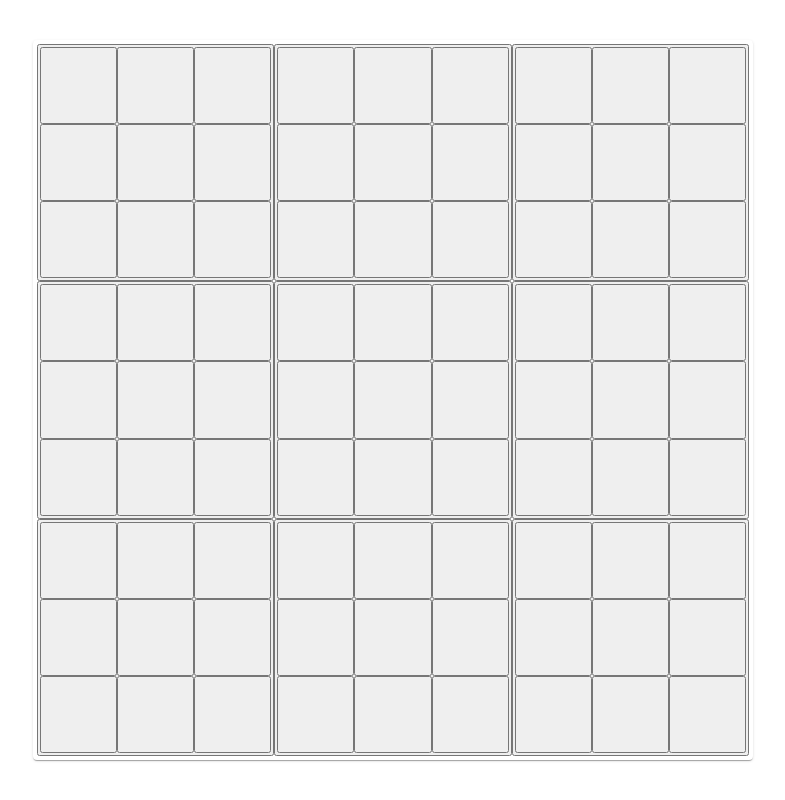
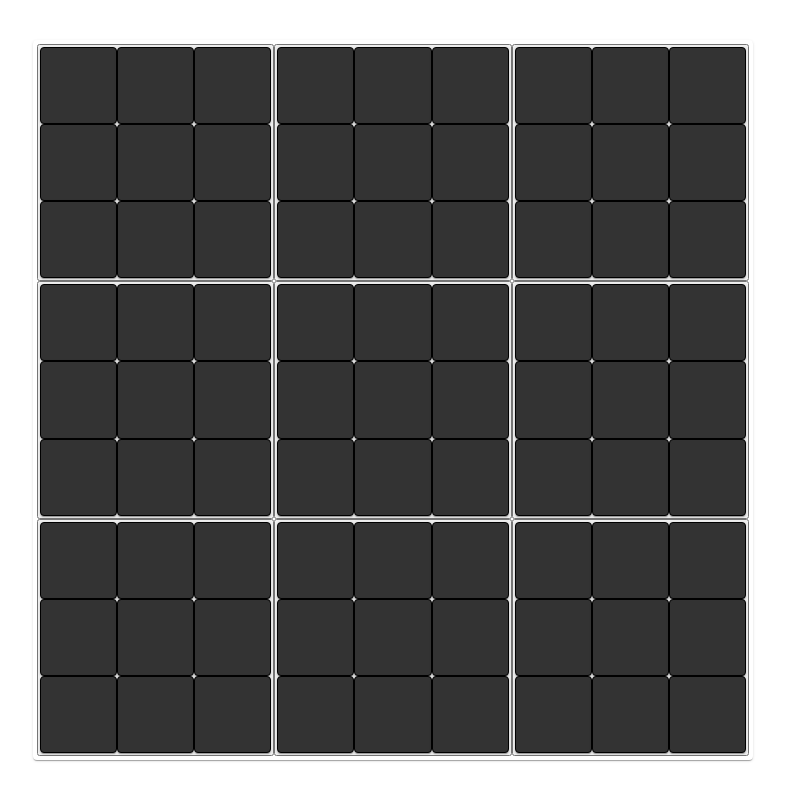
Before and after one commit to AlexTrebs/tictactoe-squared, a React (Create React App) app: page / in a window 1280 px wide. Shown: the whole page, without its empty margins (247-1032 px from the left). Built offline with nearby package versions, Linux system fonts and the light colour scheme.

Commit message:
* First working version

```diff
--- a/src/components/Board.jsx
+++ b/src/components/Board.jsx
@@ -2,9 +2,7 @@ function Board({ squares }) {
   return (
     <div
       className="board"
-      container
       spacing={0}
-      class="grid-container"
       style={{
         position: "relative",
         display: 'grid',
--- a/src/components/Square.jsx
+++ b/src/components/Square.jsx
@@ -1,22 +1,20 @@
+import { Paper } from "@mui/material";
 import getSquareRender from "../utils/RenderSquareUtil";
 
-function Square({ value, squareCoord, onPlay, children, isPlayable, sx }) {
+function Square({ value, squareCoord, onPlay, isPlayable, children }) {
   function onClick() {
     onPlay(squareCoord);
+    console.log(squareCoord, !isPlayable, value);
   }
 
   return (
     <>
-      {
+      { isPlayable ?
         <button
           className="square"
-          onClick={isPlayable ? onClick : null}
-          sx={sx}
+          onClick={onClick}
+          disabled={!isPlayable}
           style={{
-            //border: '3px solid',
-            //float: 'initial',
-            //marginRight: '0px',
-            //marginTop: '1px',
             padding: 0,
             textAlign: '-webkit-center',
             width: '100%',
@@ -27,10 +25,31 @@ function Square({ value, squareCoord, onPlay, children, isPlayable, sx }) {
             justifyItems: 'center',
             maxWidth: 'initial',
             maxHeight: 'initial',
+            backgroudColor: !isPlayable && '#333 !important',
         }}
         >
           {children ? children : getSquareRender(value)}
-        </button >
+        </button > :
+        <Paper
+          style={{
+            backgroundColor: '#333',
+            padding: 0,
+            textAlign: '-webkit-center',
+            width: '100%',
+            height: '100%',
+            display: 'grid',
+            alignItems: 'center',
+            position: 'relative',
+            justifyItems: 'center',
+            maxWidth: 'initial',
+            maxHeight: 'initial',
+            backgroudColor: !isPlayable && '#333 !important',
+            boxSizing: 'border-box',
+            border: '1px #000 solid',
+          }}
+          >
+          {children ? children : getSquareRender(value)}
+        </Paper>
       }
     </>
   );
--- a/src/components/Squared.jsx
+++ b/src/components/Squared.jsx
@@ -7,16 +7,14 @@ import getSquareRender from "../utils/RenderSquareUtil";
 import GamePopover from "./GamePopover";
 import CalculateWinner from "../utils/CalculateWinnerUtil";
 
-function Squared({ value, squareCoord }) {
+function Squared() {
   const renderedSquares = [];
-  const renderedTicTacToe = [];
-
+  const [allSquares, setAllSquares] = useState(Array(9).fill(Array(9).fill(null)));
+  console.log(allSquares);
   const [lastPlayedNoughts, setLastPlayedNoughts] = useState(false);
   const [winner, setWinner] = useState(null);
   const [squaresWinner, setSquaresWinner] = useState(Array(9).fill(null));
-  const [isPlayable, setIsPlayable] = useState(Array(9).fill(false));
-  const [playableGame, setPlayableGame] = useState(null);
-  const [openGame, setOpenGame] = useState(false);
+  const [isPlayable, setIsPlayable] = useState(Array(9).fill(true));
 
   function changeBooleanInList(list, index) {
     const temp = list.slice();
@@ -26,8 +24,10 @@ function Squared({ value, squareCoord }) {
   }
 
   function onClick(sqNum) {
-    setIsPlayable(changeBooleanInList(isPlayable, sqNum));
-    setPlayableGame(renderedTicTacToe[sqNum]);
+    console.log(isPlayable);
+    if(!isPlayable.includes(false) || isPlayable[sqNum] === false){
+      setIsPlayable(changeBooleanInList(isPlayable, sqNum));
+    }
   }
 
   function setWinners(winner, sqNum) {
@@ -38,26 +38,64 @@ function Squared({ value, squareCoord }) {
     setWinner(CalculateWinner(newWinners));
   }
 
+  function nextRound(prevPicked, prevSquare, currentWinner){
+    setLastPlayedNoughts(!lastPlayedNoughts);
+
+    if (currentWinner != null) {
+      setWinners(currentWinner, prevSquare);
+    }
+    if(prevSquare !== prevPicked && squaresWinner[prevPicked] === null){
+      console.log("WINNER");
+      setIsPlayable(changeBooleanInList(changeBooleanInList(isPlayable, prevSquare), prevPicked));
+    }
+  }
+
+  function onPlay(i) {
+    const coord = i.split(".");
+
+    const squares = allSquares[coord[0]].slice();
+    console.log(squares);
+    if (squares[coord[1]] || CalculateWinner(squares)) {
+      return;
+    }
+
+    if (lastPlayedNoughts) {
+      squares[coord[1]] = "x";
+    } else {
+      squares[coord[1]] = "o";
+    }
+
+    setAllSquares(allSquares.map((elem, index) => {
+      if(index.toString() === coord[0]){
+        return squares;
+      } else {
+        return elem;
+      };
+    }));
+
+    nextRound(parseInt(coord[1]), parseInt(coord[0]), CalculateWinner(squares));
+  }
+
   for (let sqNum = 0; sqNum < 9; sqNum++) {
-    renderedTicTacToe.push(
-      <TicTacToe
-        lastPlayedNoughts={lastPlayedNoughts}
-        setLastPlayedNoughts={setLastPlayedNoughts}
-        winner={squaresWinner[sqNum]}
-        setWinners={setWinners}
-        loc={sqNum}
-        isPlayable={isPlayable[sqNum]}
-      />
-    );
-
     renderedSquares.push(
       <Square
-        squareCoord={sqNum}
+        squareCoord={`${sqNum}`}
         onPlay={onClick}
-        isPlayable={true}
-        sx={{ width: "33%", height: "100%", display: "block" }}
+        isPlayable={isPlayable[sqNum]}
+        key={sqNum}
       >
-        {renderedTicTacToe[sqNum]}
+        <TicTacToe
+          lastPlayedNoughts={lastPlayedNoughts}
+          setLastPlayedNoughts={setLastPlayedNoughts}
+          winner={squaresWinner[sqNum]}
+          setWinners={setWinners}
+          isPlayable={!isPlayable[sqNum]}
+          loc={sqNum}
+          index={sqNum}
+          onClick={onClick}
+          squares={allSquares[sqNum]}
+          onPlay={onPlay}
+        />
       </Square>
     );
   }
@@ -74,9 +112,8 @@ function Squared({ value, squareCoord }) {
       {winner ? (
         getSquareRender(winner)
       ) : (
-        <Board onPlay={onClick} squares={renderedSquares} />
+        <Board onPlay={onClick} squares={renderedSquares} key={"TicTacToe"} />
       )}
-      <GamePopover isOpened={openGame} game={playableGame} />
     </Paper>
   );
 }
--- a/src/components/TicTacToe.jsx
+++ b/src/components/TicTacToe.jsx
@@ -1,59 +1,39 @@
 import { Paper } from "@mui/material";
 import Board from "./Board";
-import { useState } from "react";
+import { useEffect, useState } from "react";
 import CalculateWinner from "../utils/CalculateWinnerUtil";
 import Square from "./Square";
 import getSquareRender from "../utils/RenderSquareUtil";
 
 function TicTacToe({
-  lastPlayedNoughts,
-  setLastPlayedNoughts,
   winner,
-  loc,
-  setWinners,
   isPlayable,
+  index,
+  onPlay,
+  squares,
 }) {
-  const [squares, setSquares] = useState(Array(9).fill(null));
-
-  function renderTicTacToeSquares(squares) {
-    const renderedSquares = [];
+  function renderBoard(squ) {
+    const renderedSquareslist = [];
+    console.log(squares);
 
     for (let sqNum = 0; sqNum < 9; sqNum++) {
-      renderedSquares.push(
+      renderedSquareslist.push(
         <Square
-          squareCoord={sqNum}
+          squareCoord={`${index}.${sqNum}`}
           onPlay={onPlay}
-          value={squares[sqNum]}
+          value={squ[sqNum]}
           isPlayable={isPlayable}
-          sx={{ width: "33%", height: "100%" }}
+          key={`${index}.${sqNum}`}
         />
       );
     }
-
-    return renderedSquares;
+    return renderedSquareslist;
   }
 
-  function onPlay(i) {
-    const nextSquares = squares.slice();
-    if (squares[i] || CalculateWinner(nextSquares)) {
-      return;
-    }
 
-    if (lastPlayedNoughts) {
-      nextSquares[i] = "x";
-      setSquares(nextSquares);
-    } else {
-      nextSquares[i] = "o";
-      setSquares(nextSquares);
-    }
-
-    setLastPlayedNoughts(!lastPlayedNoughts);
-    const currentWinner = CalculateWinner(nextSquares);
-
-    if (currentWinner != null) {
-      setWinners(currentWinner, loc);
-    }
-  }
+  useEffect(() => {
+    console.log(squares);
+  },[squares])
   return (
     <Paper
       sx={{
@@ -68,7 +48,7 @@ function TicTacToe({
       {winner ? (
         getSquareRender(winner)
       ) : (
-        <Board onPlay={onPlay} squares={renderTicTacToeSquares(squares)} />
+        <Board squares={renderBoard(squares)} />
       )}
     </Paper>
   );
--- a/src/utils/CalculateWinnerUtil.jsx
+++ b/src/utils/CalculateWinnerUtil.jsx
@@ -21,8 +21,6 @@ function CalculateWinner(squares) {
 
   const board = flatListToMatrix(squares);
   const size = board.length;
-
-  console.log(board)
 
   // Check rows and columns
   for (let i = 0; i < size; i++) {
--- a/src/utils/RenderSquareUtil.jsx
+++ b/src/utils/RenderSquareUtil.jsx
@@ -7,6 +7,7 @@ function getSquareRender(value) {
     <Box component="section" />
   );
 
+  console.log(value);
   return value === "o" ? (
     <PanoramaFishEyeIcon style={{height: 'auto', width: '-webkit-fill-available'}} />
   ) : value === "x" ? (
```
